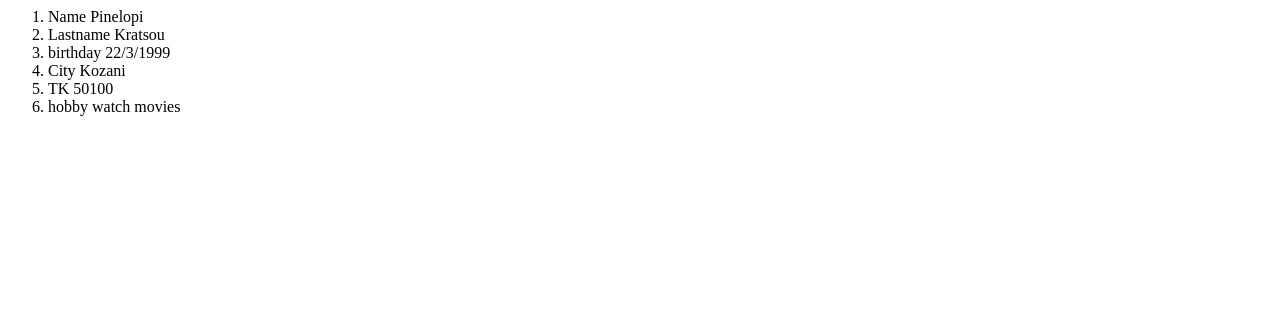
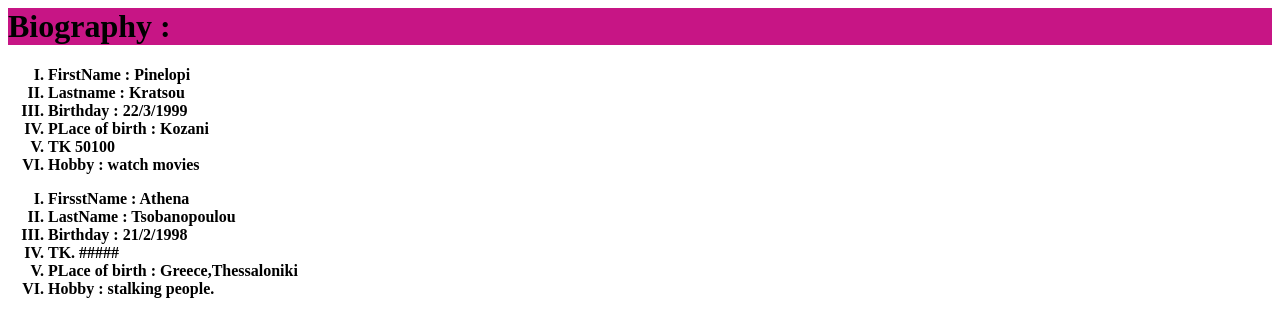
Before and after one commit to AthenaTs/New-Company, a plain HTML site: page biography.html in a window 1280 px wide. Drawn offline with Linux system fonts and the light colour scheme.

Commit message:
Update biography.html

```diff
--- a/biography.html
+++ b/biography.html
@@ -1,18 +1,38 @@
 
 <html>
- <font color="red">
+ <font color="Orchid">
   <head>
     <title>Biography</title>
   </head>
+   <style>
+    h1{
+     background-color:MediumVioletRed;
+    }
+    ol{
+      list-style-position: outside;
+     background-color:
+    }
+
+
+  </style>
   </font>
   <body>
-     <ol>
-        <li>Name Pinelopi</li>
-        <li>Lastname Kratsou</li>
-        <li>birthday 22/3/1999</li>
-        <li>City Kozani</li>
-        <li>TK 50100</li>
-        <li>hobby watch movies</li>
-      </ol>
+   <h1 align="left"><b> Biography : <b> </h1>
+     <ol  type="I">
+        <li>FirstName : Pinelopi</li>
+        <li>Lastname : Kratsou</li>
+        <li>Birthday : 22/3/1999</li>
+        <li>PLace of birth : Kozani</li>
+        <li>TK 50100 </li>
+        <li>Hobby : watch movies</li>
+     </ol>
+     <ol type="I">
+       <li>FirsstName : Athena </li>
+       <li>LastName : Tsobanopoulou </li>
+       <li> Birthday : 21/2/1998</li>
+       <li> TK. ##### </li>
+       <li> PLace of birth : Greece,Thessaloniki</li>
+       <li> Hobby : stalking people. </li>
+    </ol>
     </body>
 <html>
```
